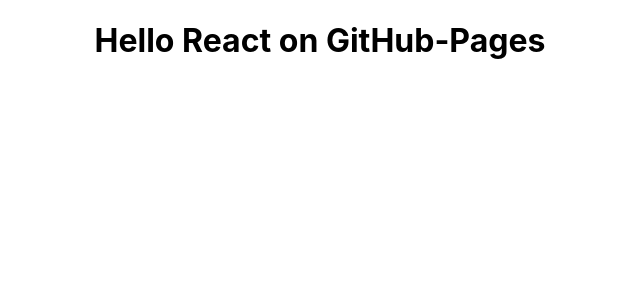
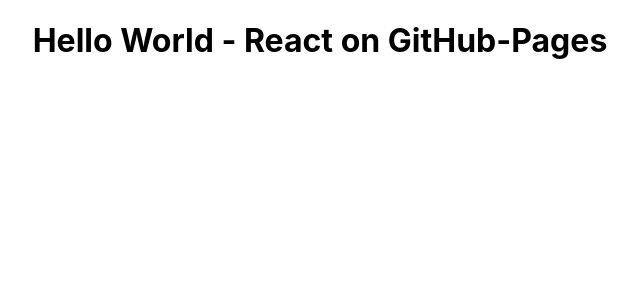
Before and after one commit to bbwrl/helloreactpages, a React (Create React App) app: page / in a window 1280 px wide. Shown: the top 300 px of the page, without its empty margins (320-960 px from the left). Built offline with nearby package versions, Linux system fonts and the light colour scheme.

Commit message:
change welcome text

```diff
--- a/src/App.js
+++ b/src/App.js
@@ -4,7 +4,7 @@
 export default function App() {
   return (
     <div className="App">
-      <h1>Hello React on GitHub-Pages</h1>
+      <h1>Hello World - React on GitHub-Pages</h1>
     </div>
   )
 }
```
